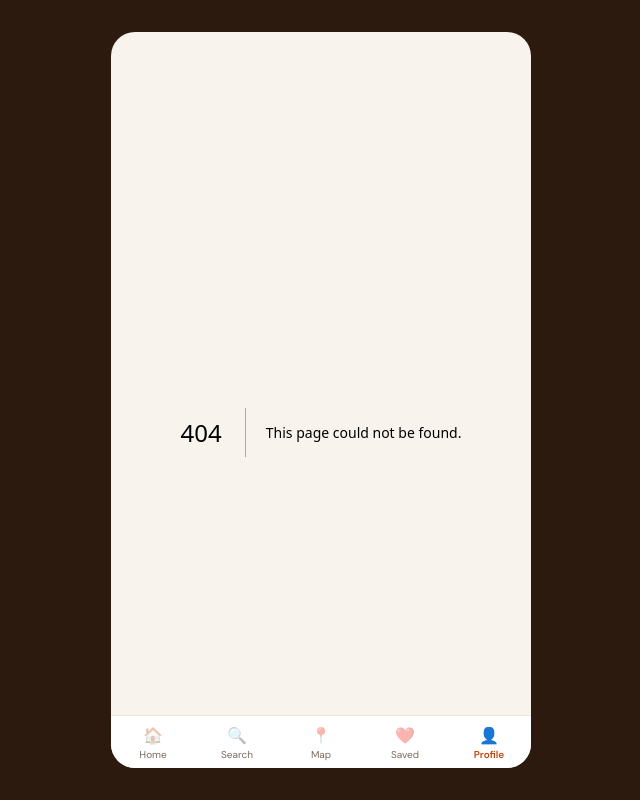
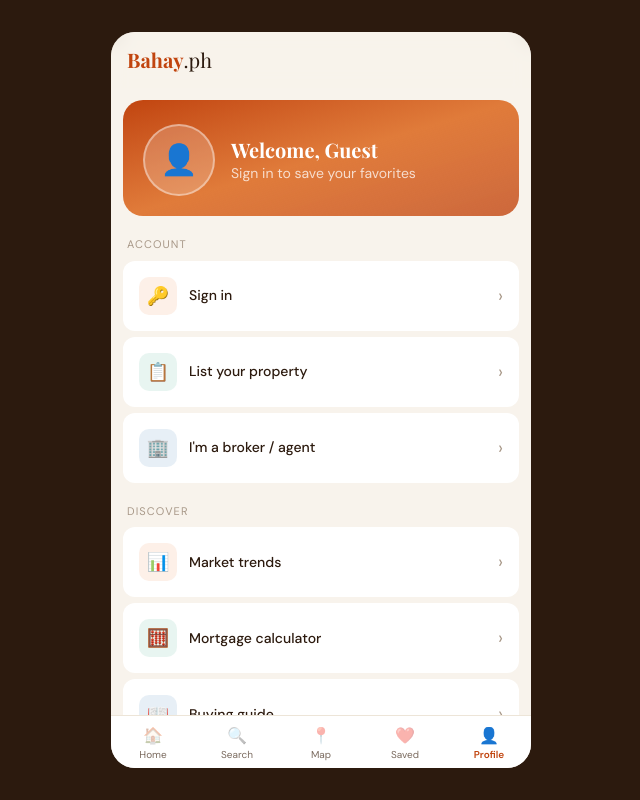
Before and after one commit to PatrikNoordh/bahay-ph, a Next.js app: page /profile in a window 1280 px wide. Before the commit this address had no page. Shown: the whole page, without its empty margins (319-959 px from the left). Built offline with nearby package versions, Linux system fonts and the light colour scheme.

Commit message:
[claude] (claude-sonnet-4-6) BH-15 Build Profile Screen

```diff
--- /dev/null
+++ b/app/profile/page.tsx
@@ -0,0 +1,102 @@
+import { Topbar } from "@/components/Topbar";
+import { AnimateIn } from "@/components/ui/AnimateIn";
+
+// TODO: replace guest state with authenticated user name and avatar when session exists (AC8)
+// TODO: wire Sign In item to Supabase Auth (Phase 2 — BH-16)
+
+const MENU_GROUPS = [
+  {
+    label: "Account",
+    items: [
+      { icon: "🔑", label: "Sign in", iconBg: "bg-primary-pale" },
+      { icon: "📋", label: "List your property", iconBg: "bg-green/10" },
+      { icon: "🏢", label: "I'm a broker / agent", iconBg: "bg-ocean/10" },
+    ],
+  },
+  {
+    label: "Discover",
+    items: [
+      { icon: "📊", label: "Market trends", iconBg: "bg-primary-pale" },
+      { icon: "🧮", label: "Mortgage calculator", iconBg: "bg-green/10" },
+      { icon: "📖", label: "Buying guide", iconBg: "bg-ocean/10" },
+    ],
+  },
+  {
+    label: "More",
+    items: [
+      { icon: "⚙️", label: "Settings", iconBg: "bg-sand-dark" },
+      { icon: "❓", label: "Help & support", iconBg: "bg-sand-dark" },
+    ],
+  },
+] as const;
+
+export default function ProfilePage() {
+  return (
+    <div className="pb-16">
+      <Topbar />
+
+      {/* AC1 — Profile hero */}
+      <AnimateIn delay={0} className="mx-3 mt-3">
+        <div className="rounded-[20px] bg-gradient-to-br from-primary via-primary-light to-primary/80 px-5 pt-6 pb-5 flex items-center gap-4">
+          {/* AC1 — Avatar circle 72px */}
+          <div className="w-[72px] h-[72px] rounded-full bg-white/20 border-2 border-white/40 flex items-center justify-center flex-shrink-0">
+            <span className="text-3xl leading-none" aria-hidden="true">👤</span>
+          </div>
+
+          {/* AC1 — Name + subtitle */}
+          <div className="min-w-0">
+            <p className="font-display font-bold text-xl text-white leading-tight">
+              Welcome, Guest
+            </p>
+            <p className="text-white/75 text-sm mt-0.5 leading-snug">
+              Sign in to save your favorites
+            </p>
+          </div>
+        </div>
+      </AnimateIn>
+
+      {/* AC2–AC6 — Three menu groups */}
+      <div className="px-3 mt-5 flex flex-col gap-5">
+        {MENU_GROUPS.map(({ label, items }, groupIdx) => (
+          <AnimateIn key={label} delay={groupIdx === 0 ? 50 : groupIdx === 1 ? 100 : 150}>
+            {/* AC2 — Section label */}
+            <p className="uppercase text-[11px] text-muted-light tracking-widest mb-2 px-1">
+              {label}
+            </p>
+
+            {/* AC6 — Menu items */}
+            <div>
+              {items.map(({ icon, label: itemLabel, iconBg }) => (
+                <button
+                  key={itemLabel}
+                  type="button"
+                  // AC7 — tap feedback: scale + bg shift via Tailwind active: utilities
+                  className="w-full bg-white rounded-xl p-4 mb-1.5 flex items-center gap-3 active:scale-[0.98] active:bg-sand-dark transition-all duration-100 last:mb-0"
+                >
+                  {/* AC6 — Coloured icon box 38px */}
+                  <div
+                    className={`w-[38px] h-[38px] rounded-[10px] ${iconBg} flex items-center justify-center flex-shrink-0`}
+                  >
+                    <span className="text-lg leading-none" aria-hidden="true">
+                      {icon}
+                    </span>
+                  </div>
+
+                  {/* AC6 — Label */}
+                  <span className="flex-1 text-[14px] font-medium text-narra text-left">
+                    {itemLabel}
+                  </span>
+
+                  {/* AC6 — Arrow */}
+                  <span className="text-muted-light text-lg leading-none" aria-hidden="true">
+                    ›
+                  </span>
+                </button>
+              ))}
+            </div>
+          </AnimateIn>
+        ))}
+      </div>
+    </div>
+  );
+}
```
